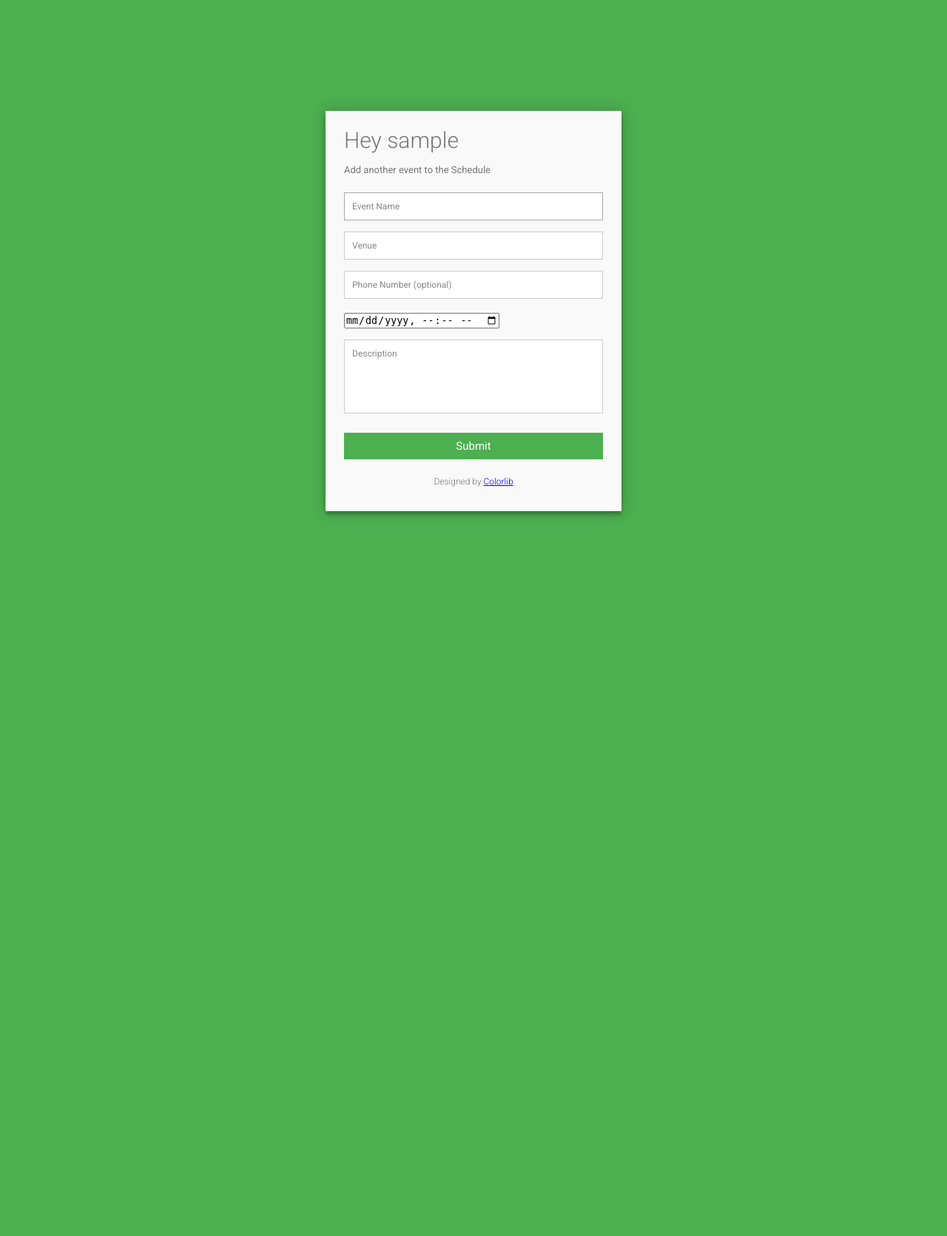
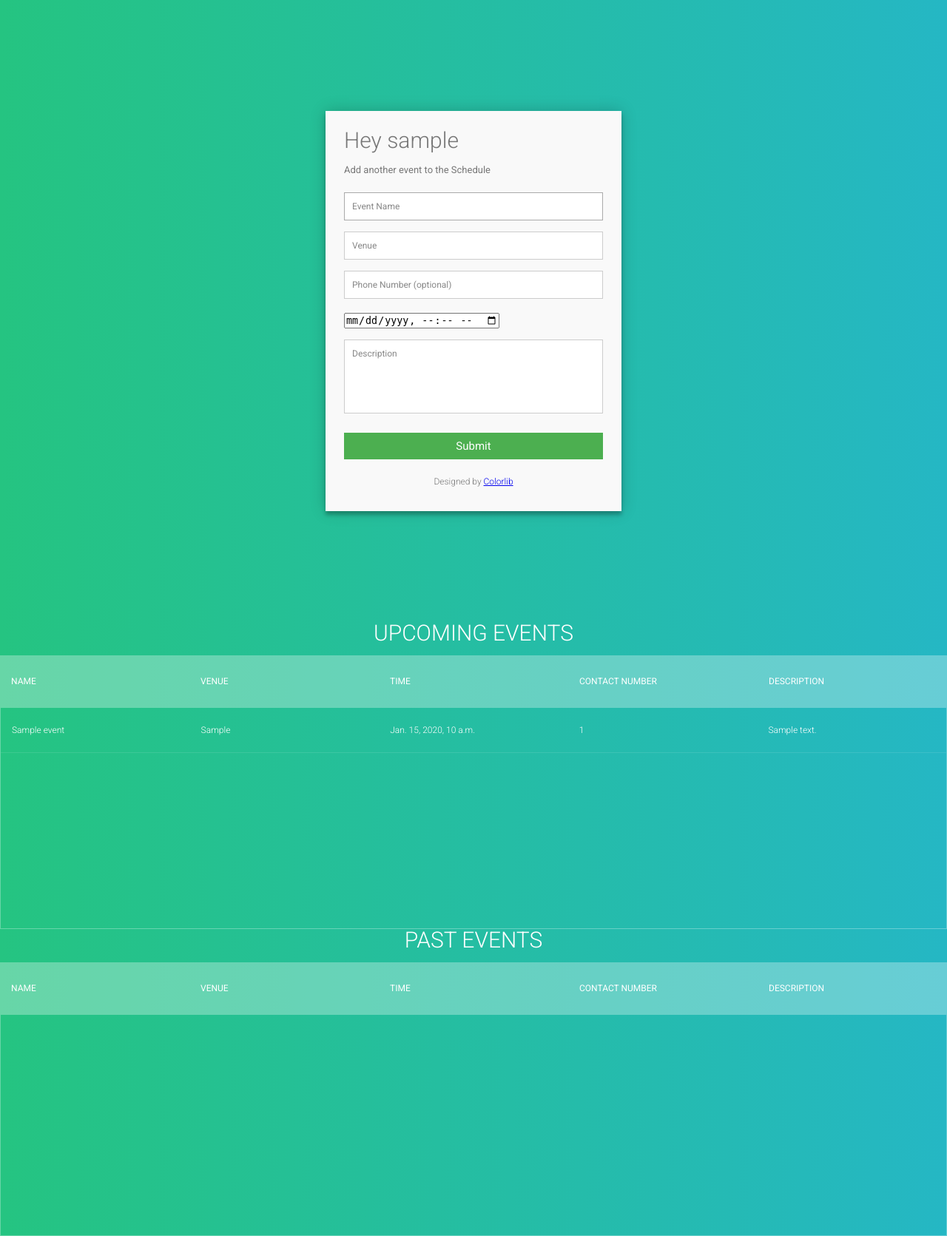
Before and after one commit to manangoel99/SchedulingApp, a Django app: page /User/1 in a window 1280 px wide. Shown: the whole page at 74% size. Before the commit the page ends 699 px from the top, so only its background shows below. Run offline with Django 3.2, Linux system fonts and the light colour scheme; a user stored in the database is signed in; tables that the repository leaves empty hold one stand-in row (values such as "Sample post"); lists and menus that the app fills with data are empty.

Commit message:
Edit Event Implemented

```diff
--- a/SchedulingApp/models.py
+++ b/SchedulingApp/models.py
@@ -6,3 +6,5 @@ class Event(models.Model):
     datetime = models.DateTimeField()
     description = models.CharField(max_length=300)
     venue = models.CharField(max_length=200)
+    title = models.CharField(max_length=50)
+    phoneNumber = models.IntegerField()
--- a/SchedulingApp/templates/UserHome.html
+++ b/SchedulingApp/templates/UserHome.html
@@ -6,6 +6,7 @@
     <meta http-equiv="X-UA-Compatible" content="ie=edge">
     <title>Welcome {{ request.user }}</title>
 </head>
+<script src="https://ajax.googleapis.com/ajax/libs/jquery/3.3.1/jquery.min.js"></script>
 <style>
     @import url(https://fonts.googleapis.com/css?family=Roboto:400,300,600,400italic);
     * {
@@ -151,26 +152,76 @@
     :-ms-input-placeholder {
       color: #888;
     }
+
+    h1{
+      font-size: 30px;
+      color: #fff;
+      text-transform: uppercase;
+      font-weight: 300;
+      text-align: center;
+      margin-bottom: 15px;
+    }
+    table{
+      width:100%;
+      table-layout: fixed;
+    }
+    .tbl-header{
+      background-color: rgba(255,255,255,0.3);
+     }
+    .tbl-content{
+      height:300px;
+      overflow-x:auto;
+      margin-top: 0px;
+      border: 1px solid rgba(255,255,255,0.3);
+    }
+    th{
+      padding: 20px 15px;
+      text-align: left;
+      font-weight: 500;
+      font-size: 12px;
+      color: #fff;
+      text-transform: uppercase;
+    }
+    td{
+      padding: 15px;
+      text-align: left;
+      vertical-align:middle;
+      font-weight: 300;
+      font-size: 12px;
+      color: #fff;
+      border-bottom: solid 1px rgba(255,255,255,0.1);
+    }
+
+
+    /* demo styles */
+
+    @import url(https://fonts.googleapis.com/css?family=Roboto:400,500,300,700);
+    body{
+      background: -webkit-linear-gradient(left, #25c481, #25b7c4);
+      background: linear-gradient(to right, #25c481, #25b7c4);
+      font-family: 'Roboto', sans-serif;
+    }
 </style>
 <body>
     <div class="container">
-        <form id="contact" action="" method="post">
+        <form id="contact" action="{% url 'AddEvent' %}" method="post">
+            {% csrf_token %}
             <h3>Hey {{ request.user}} </h3>
             <h4>Add another event to the Schedule</h4>
             <fieldset>
-                <input placeholder="Event Name" type="text" tabindex="1" required autofocus>
+                <input name="Name" placeholder="Event Name" type="text" tabindex="1" required autofocus>
             </fieldset>
             <fieldset>
-                <input placeholder="Venue" type="text" tabindex="2" required>
+                <input name="Venue" placeholder="Venue" type="text" tabindex="2" required>
             </fieldset>
             <fieldset>
-                <input placeholder="Phone Number (optional)" type="tel" tabindex="3" required>
+                <input name="Phone Number" placeholder="Phone Number (optional)" type="tel" tabindex="3" required>
             </fieldset>
             <fieldset>
-                <input placeholder="Date" type="datetime-local" tabindex="4" required>
+                <input name="datetime" placeholder="Date" type="datetime-local" tabindex="4" required>
             </fieldset>
             <fieldset>
-                <textarea placeholder="Description" tabindex="5" required></textarea>
+                <textarea name="description" placeholder="Description" tabindex="5" required></textarea>
             </fieldset>
             <fieldset>
                 <button name="submit" type="submit" id="contact-submit" data-submit="...Sending">Submit</button>
@@ -178,5 +229,79 @@
             <p class="copyright">Designed by <a href="https://colorlib.com" target="_blank" title="Colorlib">Colorlib</a></p>
         </form>
     </div>
+    <div class="container-fluid">
+        <h1>Upcoming Events</h1>
+        <div class="tbl-header">
+          <table cellpadding="0" cellspacing="0" border="0">
+            <thead>
+              <tr data-href="">
+                <th>Name</th>
+                <th>Venue</th>
+                <th>Time</th>
+                <th>Contact Number</th>
+                <th>Description</th>
+              </tr>
+            </thead>
+          </table>
+        </div>
+        <div class="tbl-content">
+          <table cellpadding="0" cellspacing="0" border="0">
+            <tbody>
+              {% for event in EventsUpcoming %}
+                <tr class="clickable-row" data-href="{% url 'EditEvent' event.pk %}">
+                  <td>{{ event.title }}</td>
+                  <td>{{ event.venue }}</td>
+                  <td>{{ event.datetime }}</td>
+                  <td>{{ event.phoneNumber }}</td>
+                  <td>{{ event.description }}</td>
+                </tr>
+              {% endfor %}
+            </tbody>
+          </table>
+        </div>
+    </div>
+    <div class="container-fluid">
+        <h1>Past Events</h1>
+        <div class="tbl-header">
+          <table cellpadding="0" cellspacing="0" border="0">
+            <thead>
+              <tr>
+                <th>Name</th>
+                <th>Venue</th>
+                <th>Time</th>
+                <th>Contact Number</th>
+                <th>Description</th>
+              </tr>
+            </thead>
+          </table>
+        </div>
+        <div class="tbl-content">
+          <table cellpadding="0" cellspacing="0" border="0">
+            <tbody>
+              {% for event in EventsGone %}
+                <tr class="clickable-row" data-href="{% url 'EditEvent' event.pk %}">
+                  <td>{{ event.title }}</td>
+                  <td>{{ event.venue }}</td>
+                  <td>{{ event.datetime }}</td>
+                  <td>{{ event.phoneNumber }}</td>
+                  <td>{{ event.description }}</td>
+                </tr>
+              {% endfor %}
+            </tbody>
+          </table>
+        </div>
+    </div>
+    <script>
+      $(window).on("load resize ", function () {
+          var scrollWidth = $('.tbl-content').width() - $('.tbl-content table').width();
+          $('.tbl-header').css({ 'padding-right': scrollWidth });
+        }).resize();
+
+        jQuery(document).ready(function($) {
+        $(".clickable-row").click(function() {
+            window.location = $(this).data("href");
+          });
+        });
+    </script>
 </body>
 </html>
--- a/SchedulingApp/urls.py
+++ b/SchedulingApp/urls.py
@@ -3,5 +3,7 @@ from . import views
 
 urlpatterns = [
     path('', views.index, name="index"),
-    path('User/<int:id>', views.PersonalPage, name="personalPage")
+    path('User/<int:id>', views.PersonalPage, name="personalPage"),
+    path('AddEvent', views.AddEvent, name="AddEvent"),
+    path('EditEvent/<int:id>', views.EditEvent, name="EditEvent"),
 ]
--- a/SchedulingApp/views.py
+++ b/SchedulingApp/views.py
@@ -3,13 +3,17 @@ from django.http import HttpResponse
 from django.contrib.auth.models import User
 from django.contrib.auth import authenticate, login
 from django.contrib.auth.decorators import login_required
+from django.utils import timezone
+from .models import Event
+from datetime import datetime as present
 
 # Create your views here.
 def index(request):
+    if request.user.is_authenticated:
+        return redirect(PersonalPage, request.user.pk)
     if request.method == "POST":
         if "SignIn" in request.POST:
             user = authenticate(username=request.POST["username"], password=request.POST["password"])
-            print(user)
             if user is not None:
                 return redirect(PersonalPage, user.pk)
             else:
@@ -24,4 +28,39 @@ def index(request):
 
 @login_required(login_url="")
 def PersonalPage(request, id):
-    return render(request, template_name="UserHome.html")
+    # print(Event.objects.filter(user=request.user))
+    UpcomingList = []
+    GoneList = []
+    for ev in Event.objects.filter(user=request.user).order_by('datetime'):
+        if ev.datetime >= timezone.now():
+            UpcomingList.append(ev)
+        else:
+            GoneList.append(ev)
+    return render(request, template_name="UserHome.html", context={
+        "EventsUpcoming" : UpcomingList,
+        "EventsGone" : GoneList,
+    })
+
+@login_required(login_url="")
+def AddEvent(request):
+    if request.method == "POST":
+        event = Event(user=request.user, datetime=request.POST["datetime"], description=request.POST["description"], venue=request.POST["Venue"], title=request.POST["Name"], phoneNumber=request.POST["Phone Number"])
+        event.save()
+        print(event.user)
+        return redirect(PersonalPage, request.user.pk)
+
+@login_required(login_url="")
+def EditEvent(request, id):
+    if request.method == "GET":
+        return render(request, template_name="EventPage.html", context={
+            "event" : Event.objects.get(pk=id)
+        })
+    if request.method == "POST":
+        event = Event.objects.get(pk=id)
+        event.title = request.POST["Name"]
+        event.venue = request.POST["Venue"]
+        event.phoneNumber = request.POST["Phone Number"]
+        event.datetime = request.POST["datetime"]
+        event.description = request.POST["description"]
+        event.save()
+        return redirect(PersonalPage, request.user.pk)
```
Also changed, not shown: SchedulingApp/templates/EventPage.html (added, +191 -0 lines), SchedulingApp/migrations/0002_auto_20190312_0204.py (added), SchedulingApp/migrations/0003_auto_20190312_0207.py (added), SchedulingApp/migrations/0004_auto_20190312_0208.py (added).
